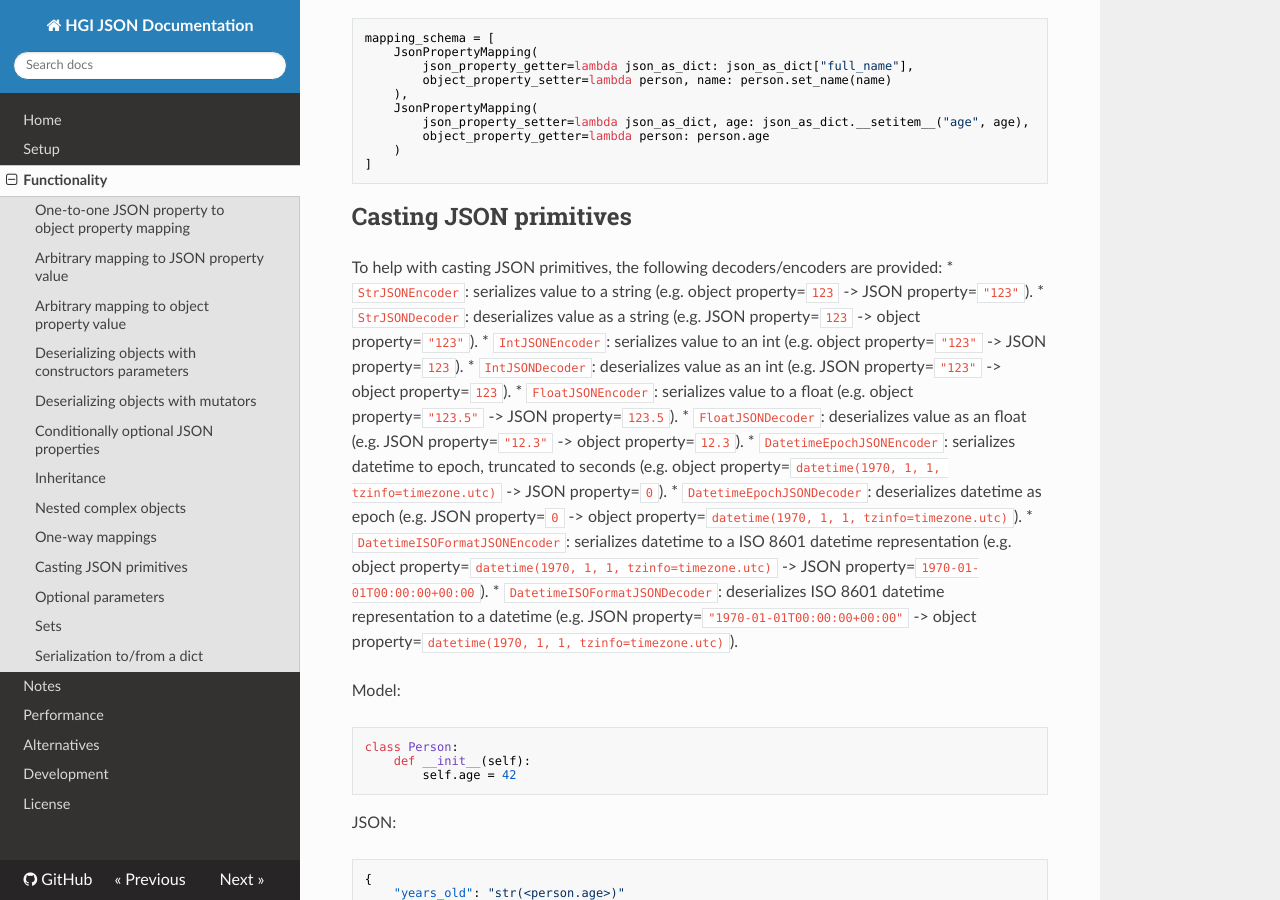
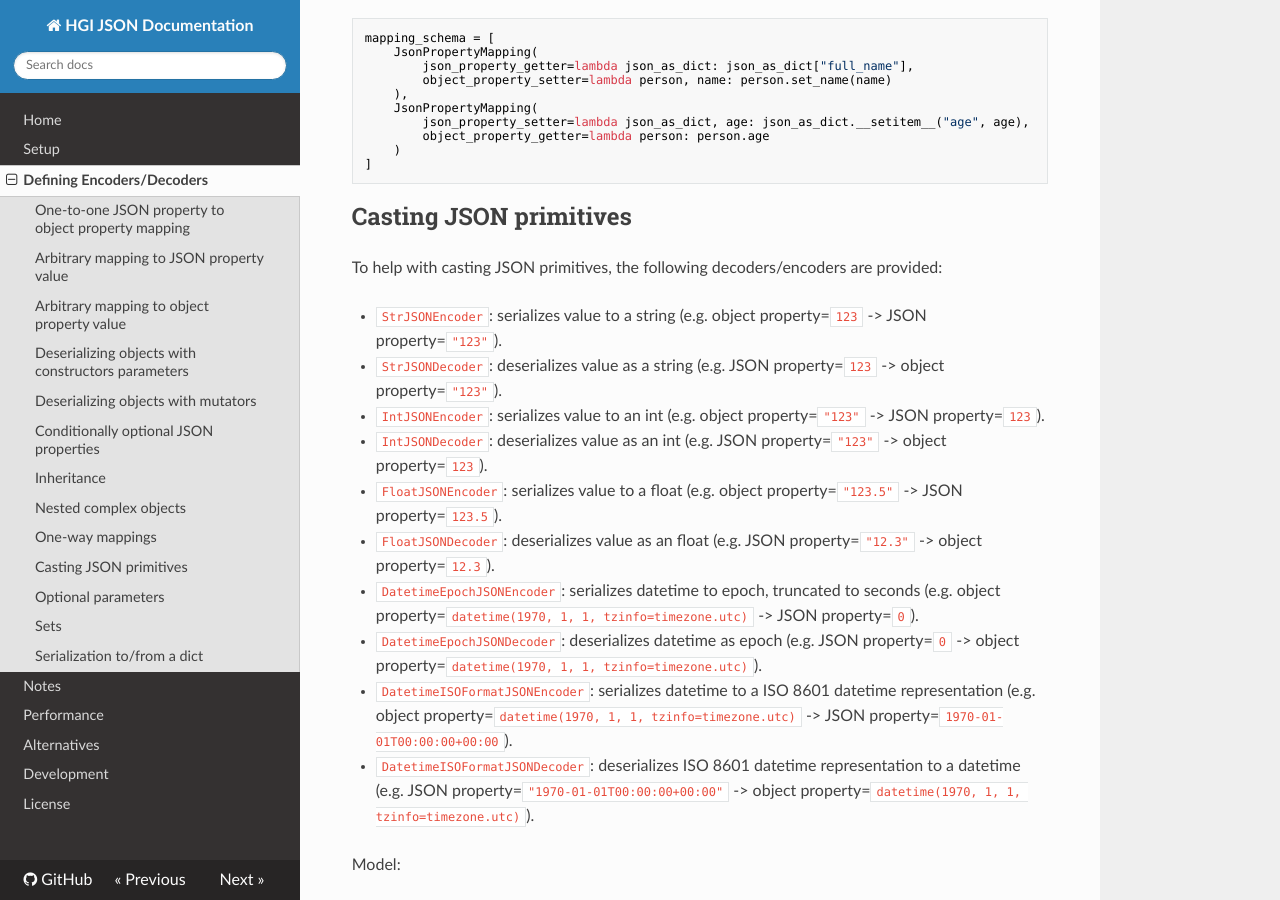
Before and after one commit to wtsi-hgi/python-hgijson, an MkDocs documentation site: the page built from docs/functionality.md, in a window 1280 px wide and 900 px high, scrolled down 6098 px. Built offline with MkDocs 1.6.1, drawn with Linux system fonts in a browser that asks for light colours; nearby versions of some CDN libraries; old or Windows-style settings are respelled for this version of MkDocs; some of the changed text lies outside the part shown.

````diff
--- a/docs/functionality.md
+++ b/docs/functionality.md
@@ -325,16 +325,17 @@ mapping_schema = [
 
 ## Casting JSON primitives
 To help with casting JSON primitives, the following decoders/encoders are provided:
-* `StrJSONEncoder`: serializes value to a string (e.g. object property=`123` -> JSON property=`"123"`).
-* `StrJSONDecoder`: deserializes value as a string (e.g. JSON property=`123` -> object property=`"123"`).
-* `IntJSONEncoder`: serializes value to an int (e.g. object property=`"123"` -> JSON property=`123`).
-* `IntJSONDecoder`: deserializes value as an int (e.g. JSON property=`"123"` -> object property=`123`).
-* `FloatJSONEncoder`: serializes value to a float (e.g. object property=`"123.5"` -> JSON property=`123.5`).
-* `FloatJSONDecoder`: deserializes value as an float (e.g. JSON property=`"12.3"` -> object property=`12.3`).
-* `DatetimeEpochJSONEncoder`: serializes datetime to epoch, truncated to seconds (e.g. object property=`datetime(1970, 1, 1, tzinfo=timezone.utc)` -> JSON property=`0`).
-* `DatetimeEpochJSONDecoder`: deserializes datetime as epoch (e.g. JSON property=`0` -> object property=`datetime(1970, 1, 1, tzinfo=timezone.utc)`).
-* `DatetimeISOFormatJSONEncoder`: serializes datetime to a ISO 8601 datetime representation (e.g. object property=`datetime(1970, 1, 1, tzinfo=timezone.utc)` -> JSON property=`1970-01-01T00:00:00+00:00`).
-* `DatetimeISOFormatJSONDecoder`: deserializes ISO 8601 datetime representation to a datetime (e.g. JSON property=`"1970-01-01T00:00:00+00:00"` -> object property=`datetime(1970, 1, 1, tzinfo=timezone.utc)`).
+
+- `StrJSONEncoder`: serializes value to a string (e.g. object property=`123` -> JSON property=`"123"`).
+- `StrJSONDecoder`: deserializes value as a string (e.g. JSON property=`123` -> object property=`"123"`).
+- `IntJSONEncoder`: serializes value to an int (e.g. object property=`"123"` -> JSON property=`123`).
+- `IntJSONDecoder`: deserializes value as an int (e.g. JSON property=`"123"` -> object property=`123`).
+- `FloatJSONEncoder`: serializes value to a float (e.g. object property=`"123.5"` -> JSON property=`123.5`).
+- `FloatJSONDecoder`: deserializes value as an float (e.g. JSON property=`"12.3"` -> object property=`12.3`).
+- `DatetimeEpochJSONEncoder`: serializes datetime to epoch, truncated to seconds (e.g. object property=`datetime(1970, 1, 1, tzinfo=timezone.utc)` -> JSON property=`0`).
+- `DatetimeEpochJSONDecoder`: deserializes datetime as epoch (e.g. JSON property=`0` -> object property=`datetime(1970, 1, 1, tzinfo=timezone.utc)`).
+- `DatetimeISOFormatJSONEncoder`: serializes datetime to a ISO 8601 datetime representation (e.g. object property=`datetime(1970, 1, 1, tzinfo=timezone.utc)` -> JSON property=`1970-01-01T00:00:00+00:00`).
+- `DatetimeISOFormatJSONDecoder`: deserializes ISO 8601 datetime representation to a datetime (e.g. JSON property=`"1970-01-01T00:00:00+00:00"` -> object property=`datetime(1970, 1, 1, tzinfo=timezone.utc)`).
 
 Model:
 ```python
--- a/mkdocs.yml
+++ b/mkdocs.yml
@@ -2,10 +2,11 @@ site_name: HGI JSON Documentation
 site_url: https://hgi-json.readthedocs.io
 repo_url: https://github.com/wtsi-hgi/python-json
 theme: readthedocs
+site_author: Colin Nolan
 pages:
   - 'index.md'
   - 'setup.md'
-  - 'functionality.md'
+  - 'Defining Encoders/Decoders': 'functionality.md'
   - 'notes.md'
   - 'performance.md'
   - 'alternatives.md'
````
Also changed, not shown: CHANGELOG.md (+3 -0 lines), README.md (+1 -0 lines), docs/development.md (+7 -0 lines), docs/setup.md (+3 -2 lines).
